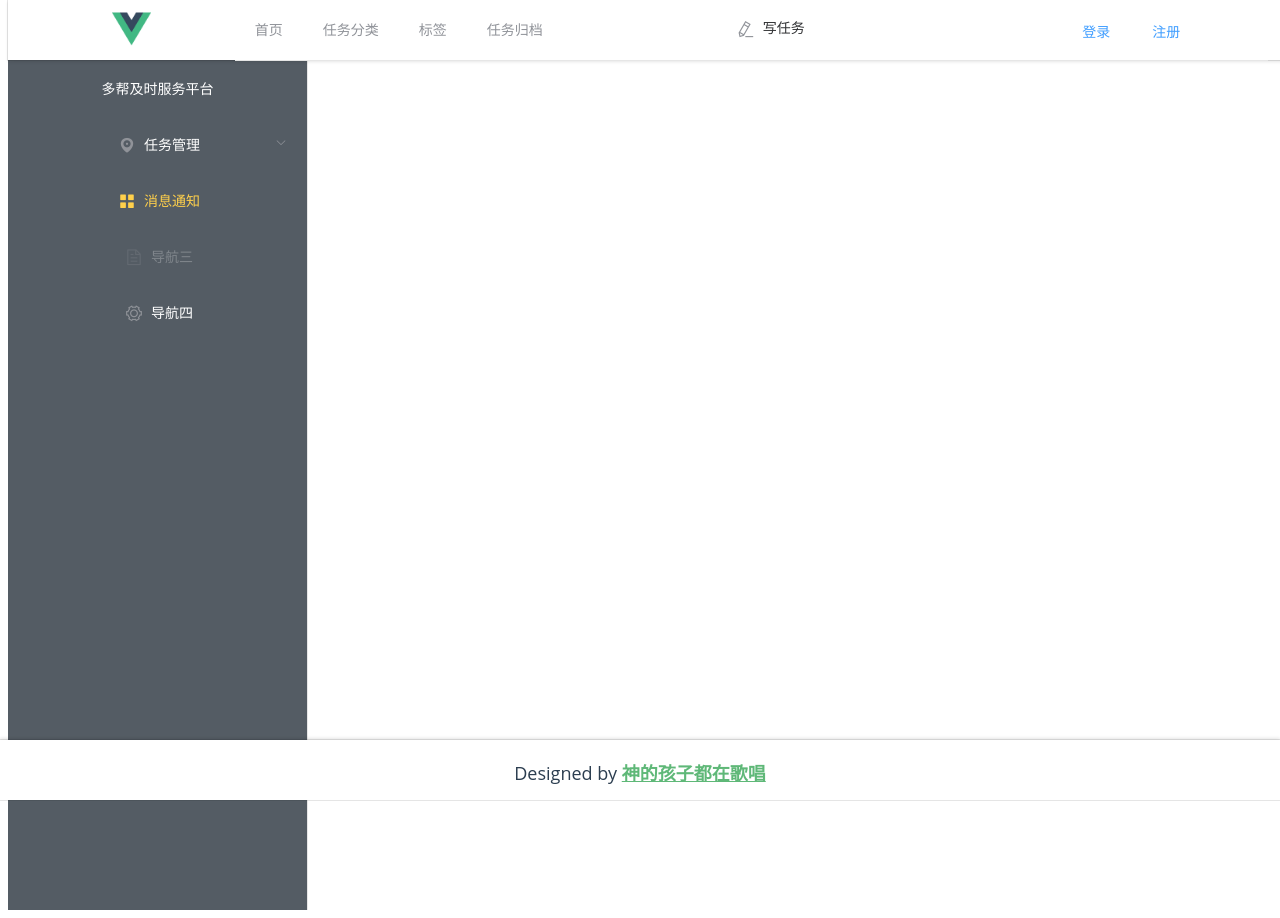
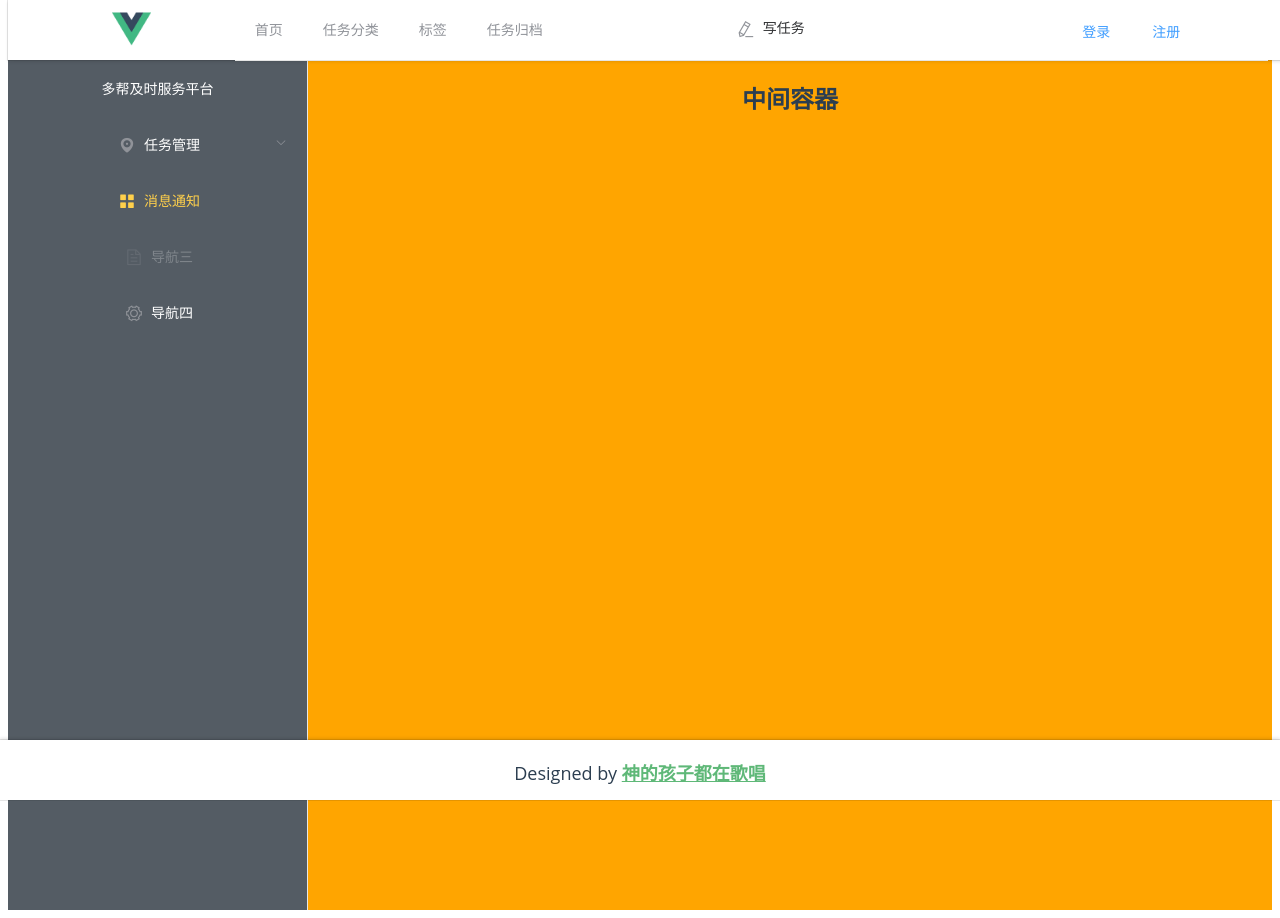
Before and after one commit to Rodma1/mhelp, a Vue app in the folder mhelp/: page /#/ in a window 1280 px wide. Built offline with nearby package versions, Linux system fonts and the light colour scheme.

Commit message:
中间容器正常显示 接下来从数据库中导入任务

```diff
--- a/mhelp/src/Home.vue
+++ b/mhelp/src/Home.vue
@@ -2,9 +2,18 @@
     <div id="home">
       <el-container>
 <!--        定义容器头部-->
-           <base-header></base-header>
+        <base-header></base-header>
 <!--        定义侧边栏容器-->
-        <base-aside></base-aside>
+        <div class="box">
+          <div class="aside">
+            <base-aside></base-aside>
+          </div>
+          <div class="main">
+            <!-- 容器 -->
+            <router-view class="me-container"/>
+
+          </div>
+        </div>
 <!--        定义容器底部-->
         <base-footer></base-footer>
       </el-container>
@@ -18,15 +27,28 @@ import BaseAside from "./views/BaseAside";
 import BaseFooter from "./components/BaseFooter";
 export default {
   name: "Home",
+
 //  定义组件
   components:{
     'base-header':BaseHeader,
     'base-aside':BaseAside,
-    'base-footer':BaseFooter
-  }
+    'base-footer':BaseFooter,
+  },
+
 }
 </script>
 
 <style scoped>
-
+  .box{
+    height: 100%;
+    width: 100%;
+    background-color: orange;
+    display: flex;
+  }
+  .box .aside{
+    width: 300px;
+  }
+  .main {
+    flex: 1;
+  }
 </style>
--- a/mhelp/src/router/index.js
+++ b/mhelp/src/router/index.js
@@ -16,6 +16,12 @@ const router = new Router({
       path:'',
       name:'Home',
       component: Home,
+      children: [
+        {
+          path: '/',
+          component: r => require.ensure([], () => r(require('../views/Index')), 'index')
+        }
+      ]
     },
     // {
     //   path: '/',
--- /dev/null
+++ b/mhelp/src/views/Index.vue
@@ -0,0 +1,19 @@
+<template>
+<!--  任务首页-->
+  <div>
+    <h1>中间容器</h1>
+
+  </div>
+
+</template>
+
+<script>
+
+export default {
+  name: "Index",
+}
+</script>
+
+<style scoped>
+
+</style>
```
